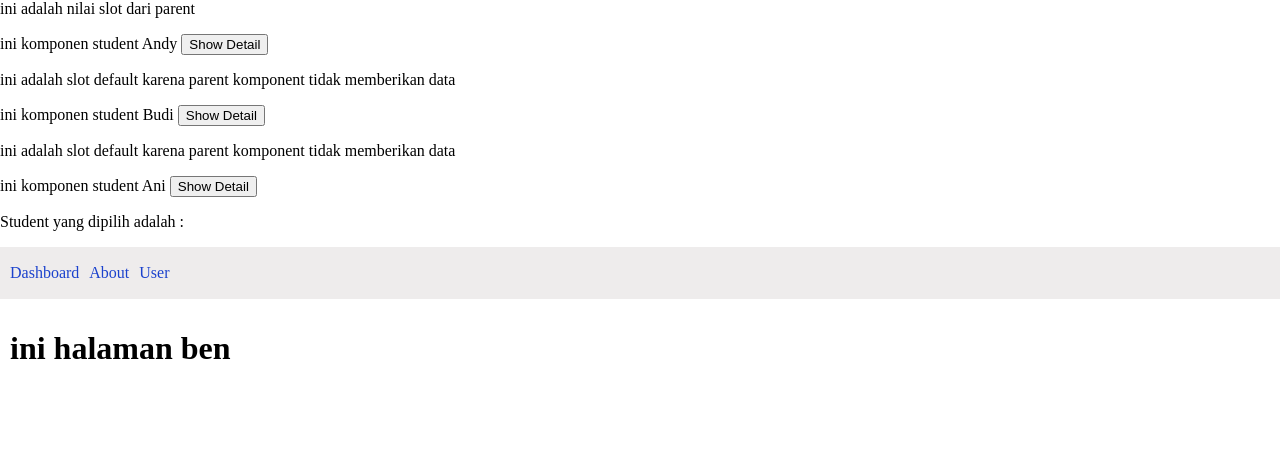
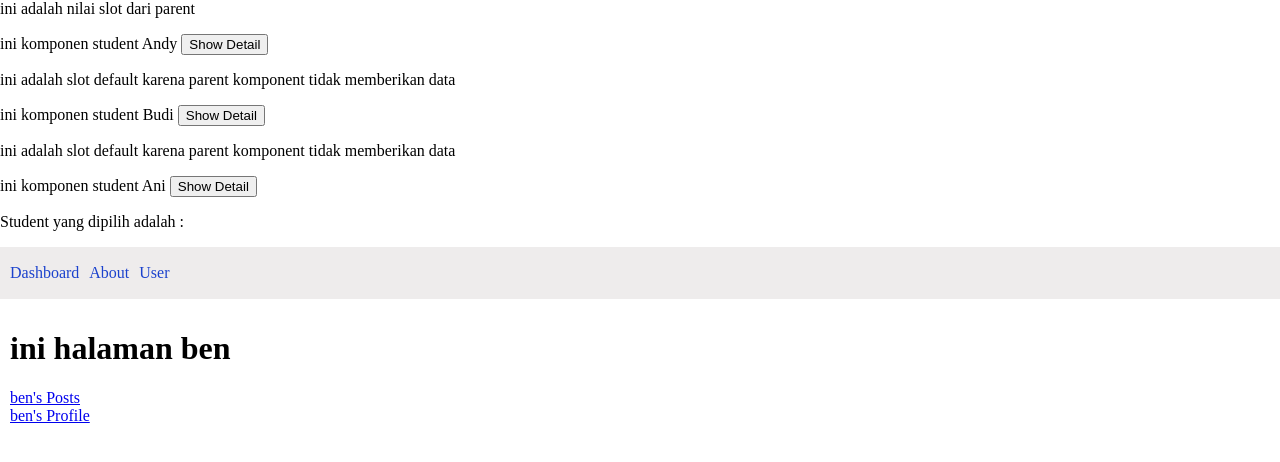
Before and after one commit to komarnetwork/vue3, a Vue app in the folder vue-project/: page /user/ben in a window 1280 px wide. Shown: the top 462 px of the page. Built offline with nearby package versions, Linux system fonts and the light colour scheme.

Commit message:
vue router nested route

```diff
--- a/vue-project/src/views/UserDetail.vue
+++ b/vue-project/src/views/UserDetail.vue
@@ -1,3 +1,5 @@
 <template>
-  <h1>ini halaman {{ $route.params.params }}</h1>
+  <h1>ini halaman {{ $route.params.name }}</h1>
+  <RouterLink :to="'/user/' + $route.params.name + '/posts'">{{ $route.params.name }}'s Posts</RouterLink> <br>
+  <RouterLink :to="'/user/' + $route.params.name + '/profile'">{{ $route.params.name }}'s Profile</RouterLink>
 </template>
--- /dev/null
+++ b/vue-project/src/views/UserIndex.vue
@@ -0,0 +1,3 @@
+<template>
+  <RouterView />
+</template>
--- /dev/null
+++ b/vue-project/src/views/UserPost.vue
@@ -0,0 +1,3 @@
+<template>
+  <h1>ini halaman user {{ $route.params.name }} Post</h1>
+</template>
--- /dev/null
+++ b/vue-project/src/views/UserProfile.vue
@@ -0,0 +1,3 @@
+<template>
+  <h1>ini halaman user {{ $route.params.name }} Profile</h1>
+</template>
```
Also changed, not shown: vue-project/src/router/index.js (+34 -2 lines).
